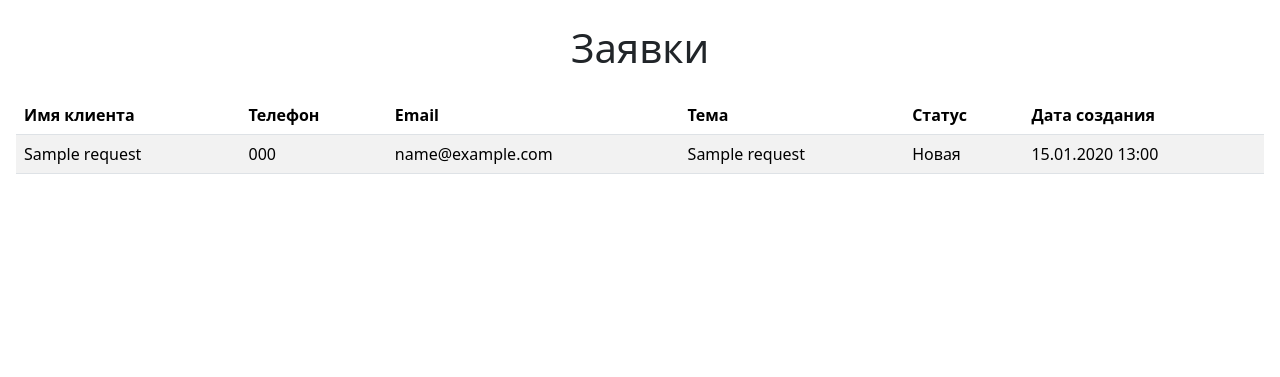
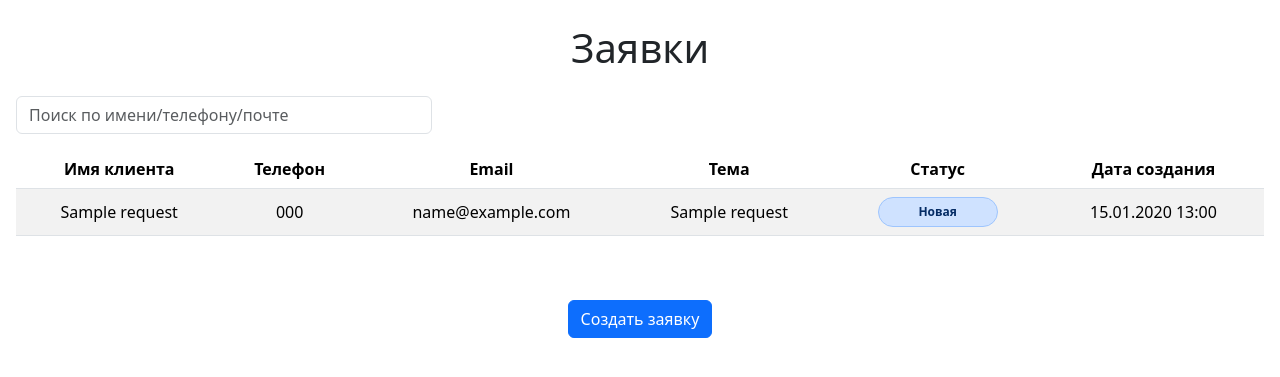
Before and after one commit to phentalex/django_project, a Django app: page /requests/ in a window 1280 px wide. Shown: the top 377 px of the page. Run offline with Django 5.2, Linux system fonts and the light colour scheme; tables that the repository leaves empty hold one stand-in row (values such as "Sample post"); some libraries are stand-ins or nearby versions.

Commit message:
feat: add colored status bages, js search, pagination

```diff
--- a/applications/constants.py
+++ b/applications/constants.py
@@ -3,3 +3,4 @@ PHONE_MAX_LENGTH = 20
 TITLE_MAX_LENGTH = 255
 TRUNCATE_TITLE_LENGTH = 30
 STATUS_MAX_LENGTH = 20
+PAGINATION_LIMIT = 10
--- a/applications/views.py
+++ b/applications/views.py
@@ -2,6 +2,7 @@ from django.contrib.messages.views import SuccessMessageMixin
 from django.urls import reverse_lazy
 from django.views.generic import CreateView, ListView
 
+from applications.constants import PAGINATION_LIMIT
 from applications.forms import RequestForm
 from applications.models import Request
 
@@ -10,6 +11,7 @@ class RequestListView(ListView):
     queryset = Request.objects.defer('text')
     template_name = 'applications/requests.html'
     context_object_name = 'requests'
+    paginate_by = PAGINATION_LIMIT
 
 
 class RequestCreateView(SuccessMessageMixin, CreateView):
--- a/config/settings.py
+++ b/config/settings.py
@@ -86,4 +86,8 @@ USE_TZ = True
 
 STATIC_URL = 'static/'
 
+STATICFILES_DIRS = [
+    BASE_DIR / 'static'
+]
+
 DEFAULT_AUTO_FIELD = 'django.db.models.BigAutoField'
--- /dev/null
+++ b/static/css/style.css
@@ -0,0 +1,4 @@
+.status-badge {
+      min-width: 120px;
+      text-align: center;
+    }
--- /dev/null
+++ b/static/js/search.js
@@ -0,0 +1,32 @@
+document.addEventListener('DOMContentLoaded', function () {
+    const searchInput = document.getElementById('searchInput');
+    const table = document.getElementById('requestsTable');
+
+    if (!searchInput || !table) {
+        return;
+    }
+
+    const rows = table.querySelectorAll('tbody tr');
+    const pagination = document.getElementById('pagination');
+
+    searchInput.addEventListener('input', function() {
+        const query = searchInput.value.trim().toLowerCase();
+
+        if (pagination) {
+            pagination.style.display = query ? 'none' : '';
+        }
+
+        rows.forEach(function (row) {
+            if (row.cells.length < 3) {
+                return;
+            }
+
+            const name = row.cells[0].textContent.toLowerCase();
+            const phone = row.cells[1].textContent.toLowerCase();
+            const email = row.cells[2].textContent.toLowerCase();
+
+            const match = name.includes(query) || phone.includes(query) || email.includes(query);
+            row.style.display = match ? '' : 'none';
+        });
+    });
+});
--- a/templates/applications/requests.html
+++ b/templates/applications/requests.html
@@ -1,14 +1,24 @@
 {% extends "base.html" %}
+{% load static %}
 
-{% block title %}Список заявок{% endblock %}
+{% block title %}Заявки — список обращений клиентов{% endblock %}
+{% block meta_description %}Список клиентских заявок с поиском и фильтрацией: имя, телефон, email, тема обращения, статус и дата создания.{% endblock %}
 
 {% block content %}
 	<div class="text-center">
-		<h1 class="mb-4">Заявки</h1>
+  		<h1 class="mb-0">Заявки</h1>
+	</div>
+	<div class="mt-4">
 	</div>
 
+
+	<div class="mb-3">
+		<div class="col-md-4">
+			<input type="text" id="searchInput" class="form-control" placeholder="Поиск по имени/телефону/почте">
+		</div>
+	</div>
   <div class="table-responsive">
-    <table class="table table-striped table-hover align-middle">
+    <table id="requestsTable" class="table table-striped table-hover align-middle text-center">
       <thead>
         <tr>
           <th>Имя клиента</th>
@@ -26,7 +36,15 @@
             <td>{{ req.phone }}</td>
             <td>{{ req.email }}</td>
             <td>{{ req.title }}</td>
-            <td class="">{{ req.get_status_display }}</td>
+            <td>
+							{% if req.status == 'new' %}
+								<span class="status-badge badge rounded-pill px-3 py-2  bg-primary-subtle text-primary-emphasis border border-primary-subtle">{{ req.get_status_display }}</span>
+							{% elif req.status == 'in_progress' %}
+								<span class="status-badge badge rounded-pill px-3 py-2 bg-warning-subtle text-primary-emphasis border border-warning-subtle">{{ req.get_status_display }}</span>
+							{% else %}
+								<span class="status-badge badge rounded-pill px-3 py-2 bg-success-subtle text-primary-emphasis border border-success-subtle">{{ req.get_status_display }}</span>
+							{% endif %}
+						</td>
             <td>{{ req.created_at|date:"d.m.Y H:i" }}</td>
           </tr>
         {% empty %}
@@ -39,4 +57,49 @@
       </tbody>
     </table>
   </div>
+	{% if is_paginated %}
+		<nav id="pagination" aria-label="Навигация по страницам" class="mt-1">
+			<ul class="pagination justify-content-center">
+				{% if page_obj.has_previous %}
+					<li class="page-item">
+						<a class="page-link" href="?page={{ page_obj.previous_page_number }}">Назад</a>
+					</li>
+				{% else %}
+					<li class="page-item disabled">
+						<span class="page-link">Назад</span>
+					</li>
+				{% endif %}
+
+				{% for num in paginator.page_range %}
+					{% if num == page_obj.number %}
+						<li class="page-item active">
+							<span class="page-link">{{ num }}</span>
+						</li>
+					{% else %}
+						<li class="page-item">
+							<a class="page-link" href=?page={{ num }}>{{ num }}</a>
+						</li>
+					{% endif %}
+				{% endfor %}
+
+				{% if page_obj.has_next %}
+					<li class="page-item">
+						<a class="page-link" href="?page={{ page_obj.next_page_number }}">Вперёд</a>
+					</li>
+				{% else %}
+					<li class="page-item disabled">
+						<span class="page-link">Вперёд</span>
+					</li>
+				{% endif %}
+			</ul>
+		</nav>
+	{% endif %}
+
+	<div class="text-center mt-5">
+		<a href={% url "applications:request_create"%} class="btn btn-primary">Создать заявку</a>
+	</div>
 {% endblock %}
+
+{% block extra_js %}
+	<script src="{% static 'js/search.js' %}"></script>
+{% endblock %}
--- a/templates/base.html
+++ b/templates/base.html
@@ -1,3 +1,4 @@
+{% load static %}
 {% load django_bootstrap5 %}
 <!DOCTYTPE html>
 <html lang="ru">
@@ -6,6 +7,7 @@
     <meta name="viewport" content="width=device-width, initial-scale=1.0">
     <title>{% block title %}Заявки{% endblock %}</title>
     <meta name="description" content="{% block meta_description %}{% endblock %}">
+		<link rel="stylesheet" href="{% static 'css/style.css' %}">
     {% bootstrap_css %}
     {% block extra_head %}{% endblock %}
   </head>
```
